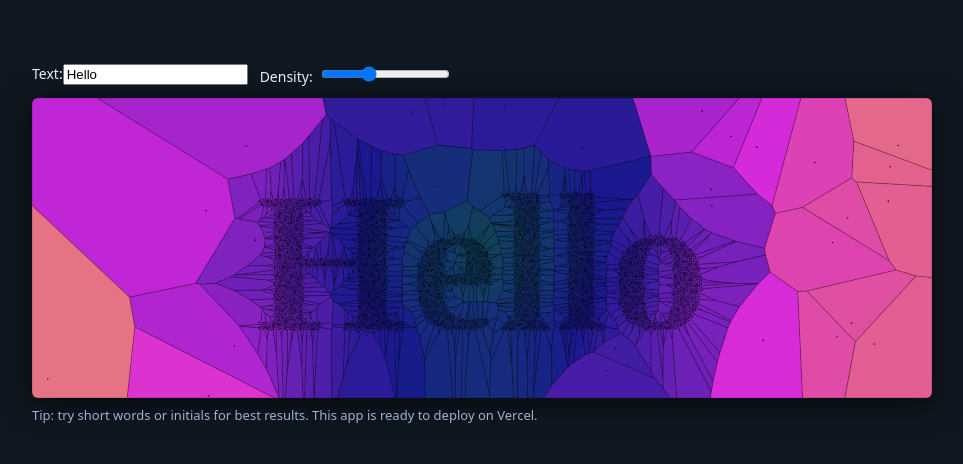
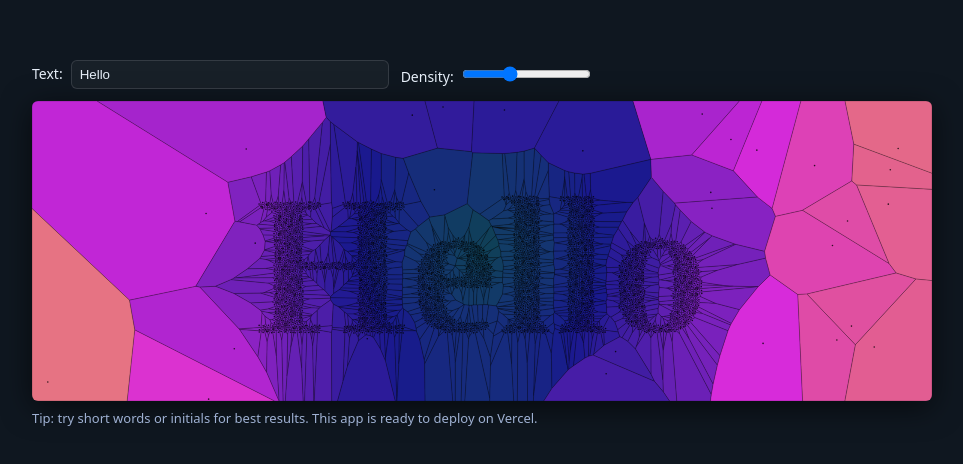
Before and after one commit to Dylan-Demolder/voronoi-text-app, a React (Vite) app: page / in a window 1280 px wide. Shown: the part 150-614 px from the top of the page, without its empty margins (158-1121 px from the left). Built offline with nearby package versions, Linux system fonts and the light colour scheme.

Commit message:
chore: style & input improvements

```diff
--- a/src/App.jsx
+++ b/src/App.jsx
@@ -93,7 +93,13 @@ export default function App() {
       <div className="controls">
         <label>
           Text:
-          <input value={text} onChange={(e) => setText(e.target.value)} />
+          <input
+            type="text"
+            className="text-input"
+            value={text}
+            placeholder="Type text to render"
+            onChange={(e) => setText(e.target.value)}
+          />
         </label>
         <label>
           Density:
--- a/src/styles.css
+++ b/src/styles.css
@@ -20,6 +20,15 @@ body {
   margin-bottom: 12px;
 }
 label { font-size: 14px }
-input[type="text"], input[type="range"] { margin-left: 8px }
+.text-input {
+  margin-left: 8px;
+  padding: 6px 8px;
+  border-radius: 6px;
+  border: 1px solid rgba(255,255,255,0.12);
+  background: rgba(255,255,255,0.04);
+  color: #e6eef8;
+  min-width: 300px;
+}
+input[type="range"] { margin-left: 8px }
 canvas { display: block; border-radius: 6px; box-shadow: 0 6px 30px rgba(0,0,0,0.6); }
 .note { margin-top: 8px; color: #9fb1d3; font-size: 13px }
```
Also changed, not shown: 2 other files (tests, documents, lock files or other folders).
